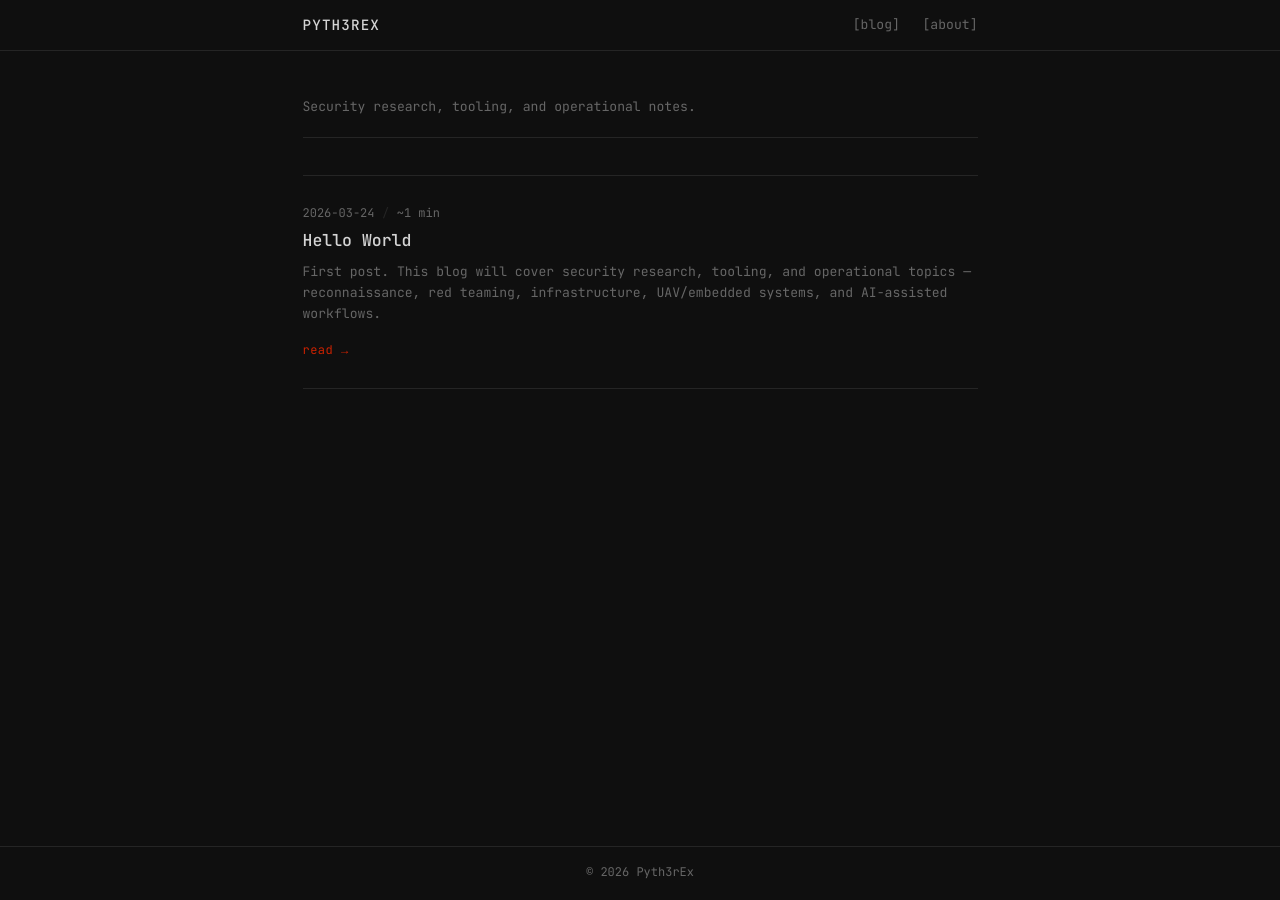
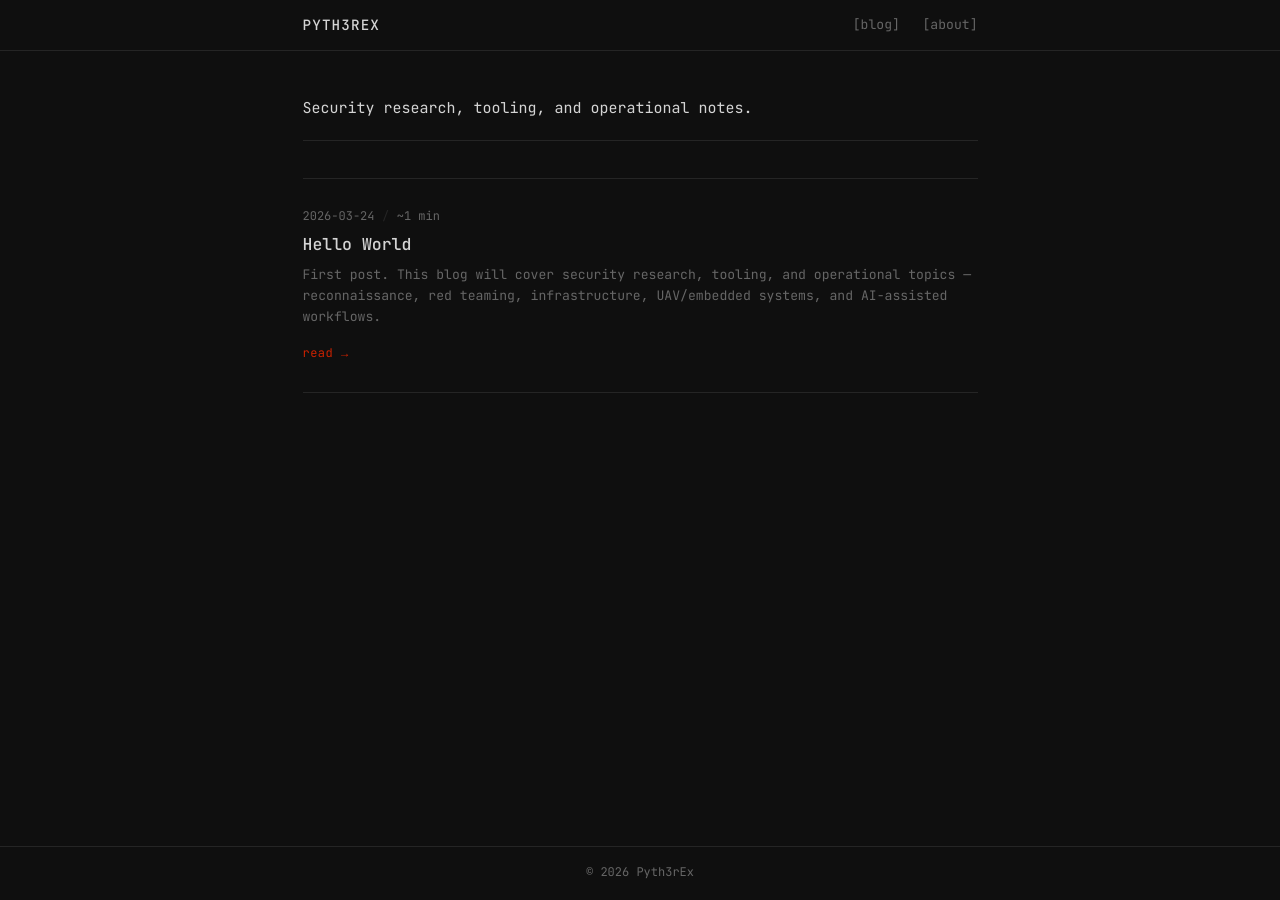
Before and after one commit to Pyth3rEx/Pyth3rEx.github.io, a Jekyll site: the page built from blog/index.html, in a window 1280 px wide. Built offline with Jekyll 4.4.1, drawn with Linux system fonts in a browser that asks for light colours.

Commit message:
style: make blog tagline brighter and larger

```diff
--- a/_sass/custom.scss
+++ b/_sass/custom.scss
@@ -141,8 +141,8 @@ h1.page-title {
 }
 
 .blog-tagline {
-  color: $text-muted;
-  font-size: 0.875rem;
+  color: $text;
+  font-size: 1rem;
   margin: 0;
 }
 
```
